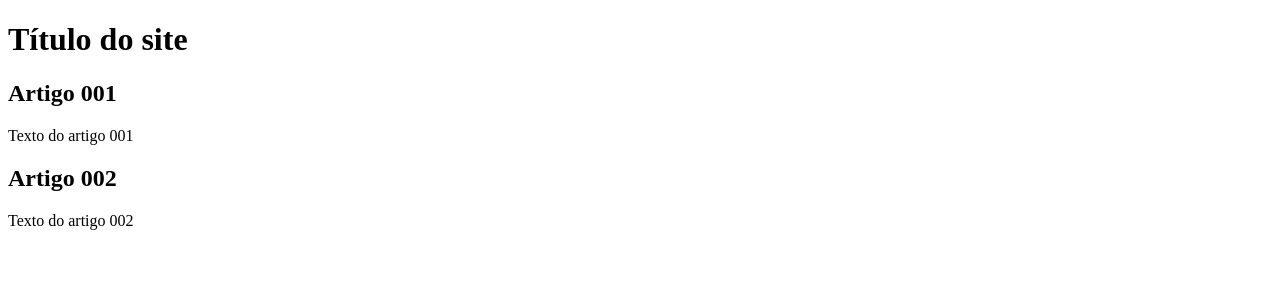
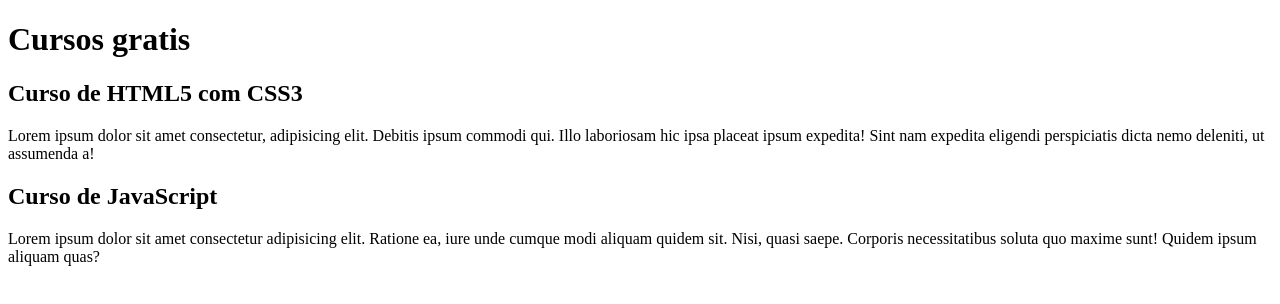
Before and after one commit to NayaraLF/projeto-site, a plain HTML site: page index.html in a window 1280 px wide. Drawn offline with Linux system fonts and the light colour scheme.

Commit message:
começei a escrever o conteudo

```diff
--- a/index.html
+++ b/index.html
@@ -3,20 +3,20 @@
 <head>
     <meta charset="UTF-8">
     <meta name="viewport" content="width=device-width, initial-scale=1.0">
-    <title>Título do site</title>
+    <title></title>
 </head>
 <body>
     <main>
         <header>
-            <h1> Título do site</h1>
+            <h1> Cursos gratis</h1>
         </header>
         <article>
-            <h2>Artigo 001</h2>
-            <p>Texto do artigo 001</p>
+            <h2>Curso de HTML5 com CSS3</h2>
+            <p>Lorem ipsum dolor sit amet consectetur, adipisicing elit. Debitis ipsum commodi qui. Illo laboriosam hic ipsa placeat ipsum expedita! Sint nam expedita eligendi perspiciatis dicta nemo deleniti, ut assumenda a!</p>
         </article>
         <article>
-            <h2>Artigo 002</h2>
-            <p>Texto do artigo 002</p>
+            <h2>Curso de JavaScript</h2>
+            <p>Lorem ipsum dolor sit amet consectetur adipisicing elit. Ratione ea, iure unde cumque modi aliquam quidem sit. Nisi, quasi saepe. Corporis necessitatibus soluta quo maxime sunt! Quidem ipsum aliquam quas?</p>
         </article>
     </main>
 </body>
```
